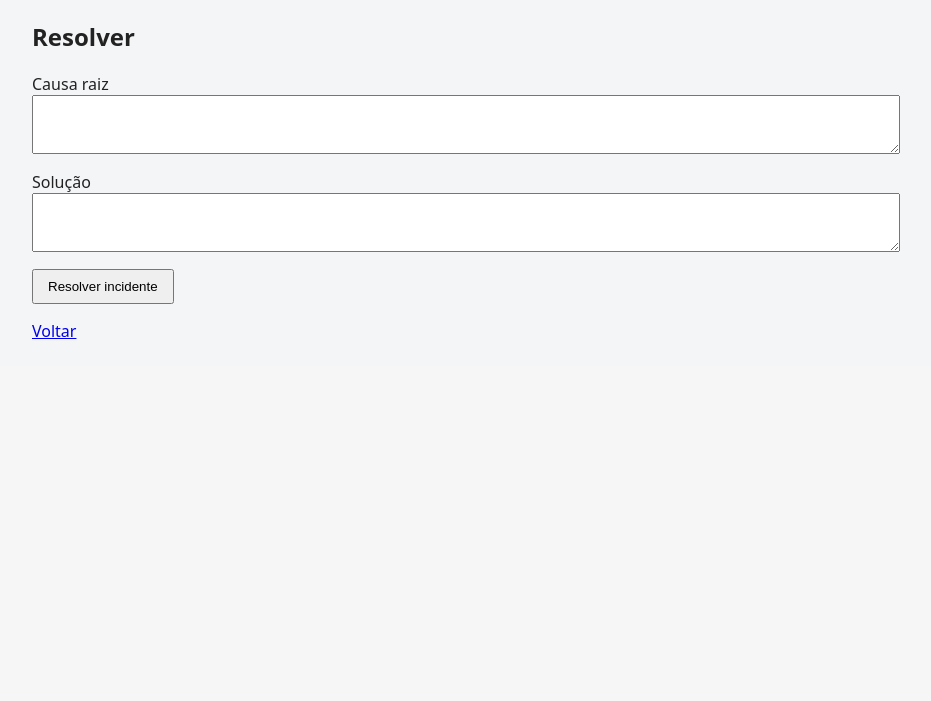
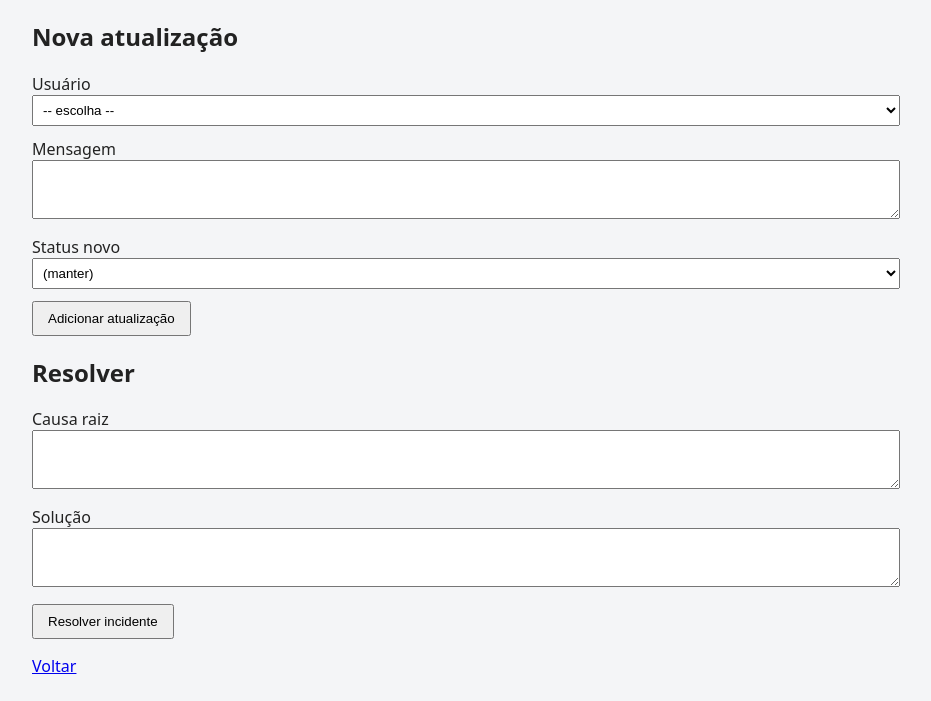
Before and after one commit to mateusgui/flask, a Flask app: template backend/app/templates/incidentes/detalhe.html in a window 1280 px wide. Shown: the part 759-1460 px from the top of the page, without its empty margins (174-1105 px from the left). Before the commit the page ends 1098 px from the top, so only its background shows below. Run offline with Flask 3, Linux system fonts and the light colour scheme; the template is opened without the code that fills it, so the values that code supplies are empty.

Commit message:
Update detalhe.html
Formulário para adicionar nova atualização no incidente

```diff
--- a/backend/app/templates/incidentes/detalhe.html
+++ b/backend/app/templates/incidentes/detalhe.html
@@ -72,6 +72,32 @@
 </table>
 
 {% if incidente.status != "resolvido" and incidente.status != "cancelado" %}
+<h2>Nova atualização</h2>
+<form method="post" action="{{ url_for('incidentes.criar_atualizacao', incidente_id=incidente.id) }}">
+  <label>Usuário
+    <select name="usuario_id">
+      <option value="">-- escolha --</option>
+      {% for usuario in usuarios %}
+      <option value="{{ usuario.id }}">{{ usuario.nome }}</option>
+      {% endfor %}
+    </select>
+  </label>
+
+  <label>Mensagem
+    <textarea name="mensagem" rows="3"></textarea>
+  </label>
+
+  <label>Status novo
+    <select name="status_novo">
+      <option value="">(manter)</option>
+      <option value="em_andamento">em_andamento</option>
+      <option value="cancelado">cancelado</option>
+    </select>
+  </label>
+
+  <button type="submit">Adicionar atualização</button>
+</form>
+
 <h2>Resolver</h2>
 <form method="post" action="{{ url_for('incidentes.resolver', incidente_id=incidente.id) }}">
   <label>Causa raiz
```
